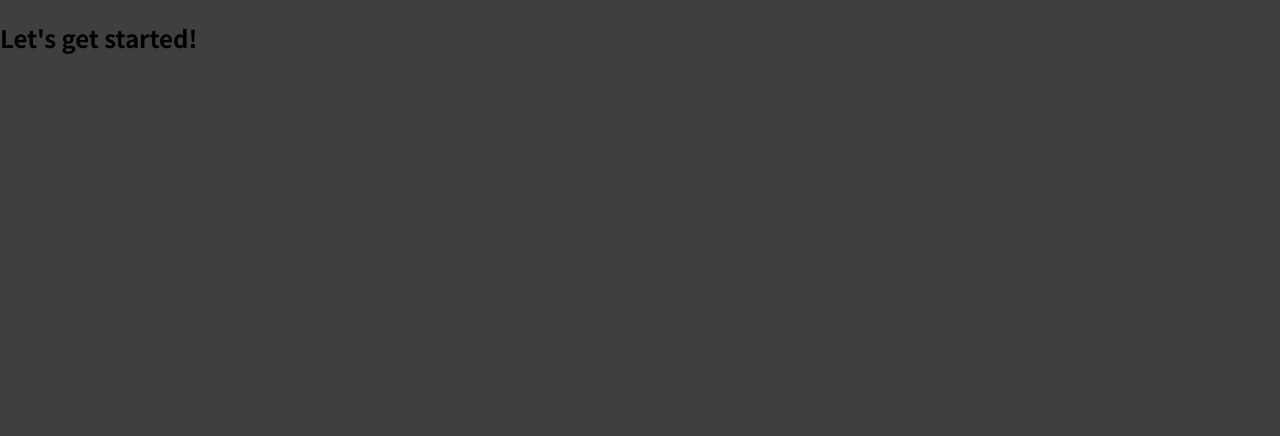
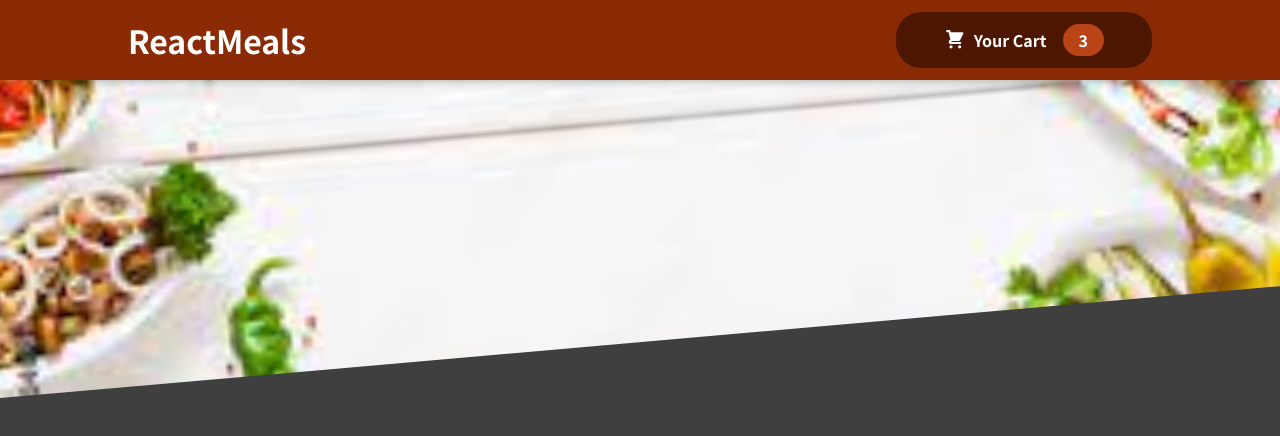
Before and after one commit to shitalsadgir/FoodOrderApp, a React (Create React App) app: page / in a window 1280 px wide. Shown: the top 436 px of the page. Built offline with nearby package versions, Linux system fonts and the light colour scheme.

Commit message:
added Header component and cart button

```diff
--- a/src/App.js
+++ b/src/App.js
@@ -1,8 +1,10 @@
+import {Fragment} from 'react'
+import Header from "./components/Layout/Header";
 function App() {
   return (
-    <div>
-      <h2>Let's get started!</h2>
-    </div>
+      <Fragment>
+          <Header/>
+      </Fragment>
   );
 }
 
--- /dev/null
+++ b/src/components/Cart/CartIcon.js
@@ -0,0 +1,12 @@
+const CartIcon = () => {
+    return (
+        <svg
+            xmlns='http://www.w3.org/2000/svg'
+            viewBox='0 0 20 20'
+            fill='currentColor'
+        >
+            <path d='M3 1a1 1 0 000 2h1.22l.305 1.222a.997.997 0 00.01.042l1.358 5.43-.893.892C3.74 11.846 4.632 14 6.414 14H15a1 1 0 000-2H6.414l1-1H14a1 1 0 00.894-.553l3-6A1 1 0 0017 3H6.28l-.31-1.243A1 1 0 005 1H3zM16 16.5a1.5 1.5 0 11-3 0 1.5 1.5 0 013 0zM6.5 18a1.5 1.5 0 100-3 1.5 1.5 0 000 3z' />
+        </svg>
+    );
+};
+export default CartIcon;
--- /dev/null
+++ b/src/components/Layout/Header.js
@@ -0,0 +1,16 @@
+import {Fragment} from 'react'
+import mealsImage from "../../assets/meals.jpeg"
+import HeaderCartButton from "./HeaderCartButton";
+import classes from "./Header.module.css"
+const Header=props=>{
+    return <Fragment>
+        <header className={classes.header}>
+            <h1>ReactMeals</h1>
+            <HeaderCartButton/>
+        </header>
+        <div className={classes['main-image']}>
+            <img src={mealsImage} alt="A table full of meals"/>
+        </div>
+    </Fragment>
+}
+export default Header;
--- /dev/null
+++ b/src/components/Layout/Header.module.css
@@ -0,0 +1,29 @@
+.header {
+    position: fixed;
+    top: 0;
+    left: 0;
+    width: 100%;
+    height: 5rem;
+    background-color: #8a2b06;
+    color: white;
+    display: flex;
+    justify-content: space-between;
+    align-items: center;
+    padding: 0 10%;
+    box-shadow: 0 2px 8px rgba(0, 0, 0, 0.25);
+    z-index: 10;
+}
+
+.main-image {
+    width: 100%;
+    height: 25rem;
+    z-index: 0;
+    overflow: hidden;
+}
+
+.main-image img {
+    width: 110%;
+    height: 100%;
+    object-fit: cover;
+    transform: rotateZ(-5deg) translateY(-4rem) translateX(-1rem);
+}
--- /dev/null
+++ b/src/components/Layout/HeaderCartButton.js
@@ -0,0 +1,12 @@
+import CartIcon from "../Cart/CartIcon";
+import classes from './HeaderCartButton.module.css'
+const HeaderCartButton=props=>{
+    return<button className={classes.button}>
+        <span className={classes.icon}>
+        <CartIcon/>
+        </span>
+        <span>Your Cart</span>
+        <span className={classes.badge}>3</span>
+    </button>
+};
+export default HeaderCartButton;
--- /dev/null
+++ b/src/components/Layout/HeaderCartButton.module.css
@@ -0,0 +1,59 @@
+.button {
+    cursor: pointer;
+    font: inherit;
+    border: none;
+    background-color: #4d1601;
+    color: white;
+    padding: 0.75rem 3rem;
+    display: flex;
+    justify-content: space-around;
+    align-items: center;
+    border-radius: 25px;
+    font-weight: bold;
+}
+
+.button:hover,
+.button:active {
+    background-color: #2c0d00;
+}
+
+.icon {
+    width: 1.35rem;
+    height: 1.35rem;
+    margin-right: 0.5rem;
+}
+
+.badge {
+    background-color: #b94517;
+    padding: 0.25rem 1rem;
+    border-radius: 25px;
+    margin-left: 1rem;
+    font-weight: bold;
+}
+
+.button:hover .badge,
+.button:active .badge {
+    background-color: #92320c;
+}
+
+.bump {
+    animation: bump 300ms ease-out;
+}
+
+@keyframes bump {
+    0% {
+        transform: scale(1);
+    }
+    10% {
+        transform: scale(0.9);
+    }
+    30% {
+        transform: scale(1.1);
+    }
+    50% {
+        transform: scale(1.15);
+    }
+    100% {
+        transform: scale(1);
+    }
+}
```
Also changed, not shown: src/assets/meals.jpeg (added), src/components/Meals/Meals.js (added).
